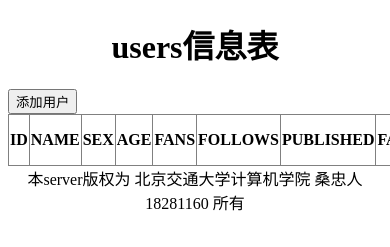
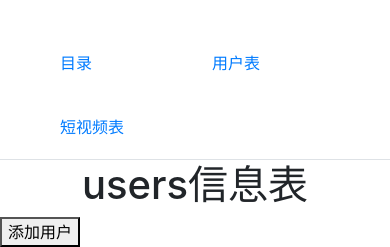
Before and after one commit to Arespeak/Django_webserver_MySQL, a Django app: template templates/cli1/index.html in a window 390 px wide; the page is wider, and only the part inside the window is pictured. Shown: the top 247 px of that part. Run offline with Django 3.2, Linux system fonts and the light colour scheme; the template is opened without the code that fills it, so the values that code supplies are empty; some libraries are stand-ins or nearby versions.

Commit message:
网页模板

```diff
--- a/sim/views.py
+++ b/sim/views.py
@@ -38,8 +38,8 @@ def delete(request):
     id = request.GET.get("ID")
     conn = MySQLdb.connect(host="localhost", user="root", passwd="000606", db="short_video_platform", charset='utf8')
     with conn.cursor(cursorclass=MySQLdb.cursors.DictCursor) as cursor:
-        #cursor.execute("DELETE FROM users WHERE ID = %s", [id])
-        cursor.execute("CALL USERDELECT(%s)", [id])
+        cursor.execute("DELETE FROM users WHERE ID = %s", [id])
+        # cursor.execute("CALL USERDELECT(%s)", [id])
         conn.commit()
     return redirect('../')
 
--- a/templates/cli1/index.html
+++ b/templates/cli1/index.html
@@ -2,11 +2,13 @@
 <html lang="en">
 <head>
     <meta charset="UTF-8">
+    <link rel="stylesheet" href="https://stackpath.bootstrapcdn.com/bootstrap/4.1.3/css/bootstrap.min.css"
+          integrity="sha384-MCw98/SFnGE8fJT3GXwEOngsV7Zt27NXFoaoApmYm81iuXoPkFOJwJ8ERdknLPMO" crossorigin="anonymous">
     <title>cli1列表</title>
     <style>
         .button {
             background-color: #4CAF50;
-            border: none;
+            border: 1px;
             color: white;
             padding: 15px 25px;
             text-align: center;
@@ -16,10 +18,23 @@
     </style>
 </head>
 <body>
+<div class="row">
+        <div class="col-md-2"></div>
+        <div class="col-md-8">
+            <ul class="nav nav-tabs">
+                <li style="margin: 15px 120px"><a></a></li>
+                <li style="margin: 15px 10px"><a></a></li>
+                <li style="margin: 20px 60px"><a href="http://127.0.0.1:5000/">目录</a></li>
+                <li style="margin: 20px 60px"><a href="http://127.0.0.1:5000/table_customers">用户表</a></li>
+                <li style="margin: 20px 60px"><a href="http://127.0.0.1:5000/table_menu">短视频表</a></li>
+            </ul>
+        </div>
+        <div class="col-md-2"></div>
+    </div>
 <h1 align="center">users信息表</h1>
 <table border="1px" width="100%" style="border-collapse: collapse;">
     <button onclick="window.location.href='../sim/add'">添加用户</button>
-    <tr>
+    <tr align="center" bgcolor="#f5f5dc">
         <th>ID</th>
         <th>NAME</th>
         <th>SEX</th>
@@ -31,7 +46,7 @@
         <th>操作</th>
     </tr>
     {% for user in users %}
-        <tr>
+        <tr bgcolor="#dcdcdc">
 {#            <td align="center">{{ forloop.counter }} </td>#}
             <td align="center">{{ user.ID }} </td>
             <td align="center">{{ user.NAME }} </td>
```
Also changed, not shown: templates/cli1/content.html (added, +43 -0 lines), templates/cli1/conment_bg.jpg (added), templates/cli1/pic1.jpg (added), templates/cli1/pic2.jpg (added), templates/cli1/pic3.jpg (added).
